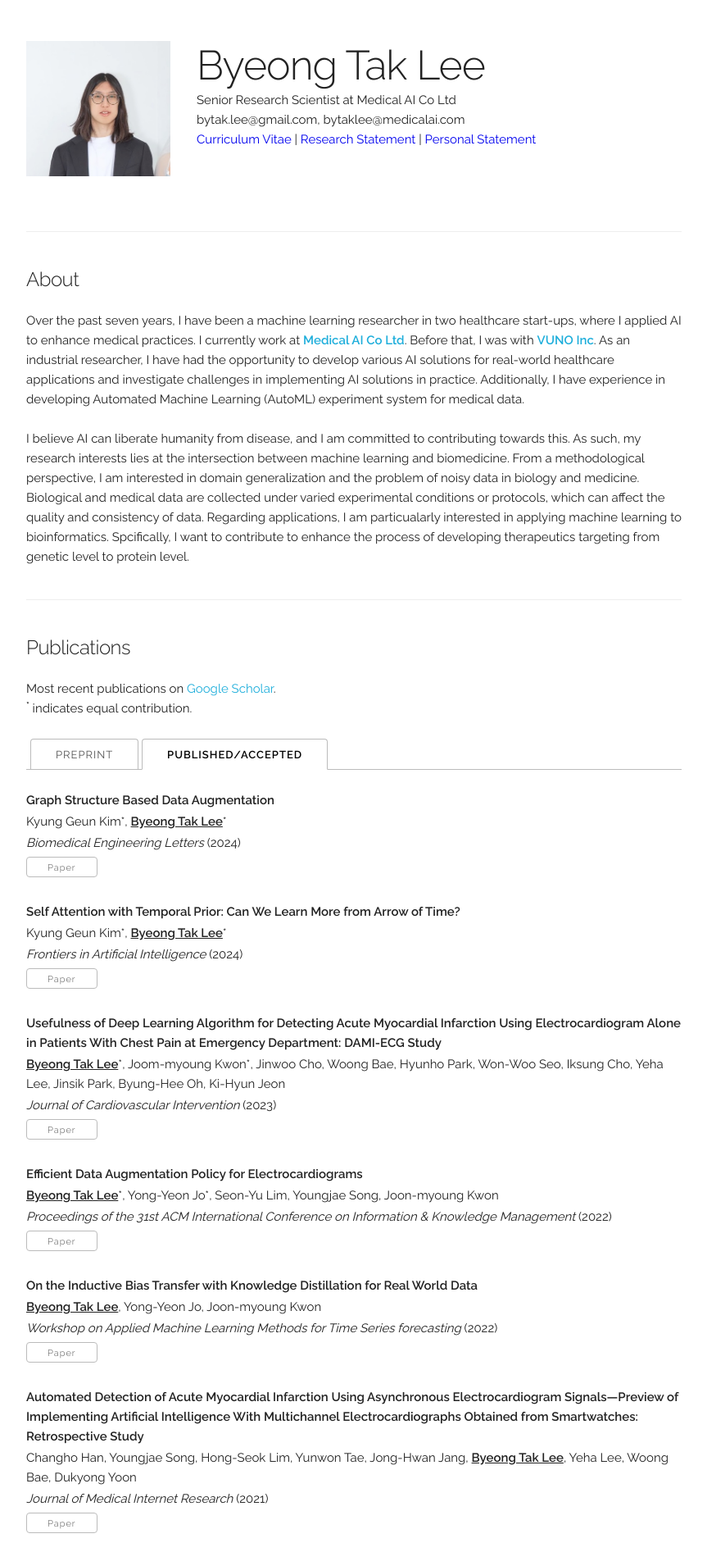
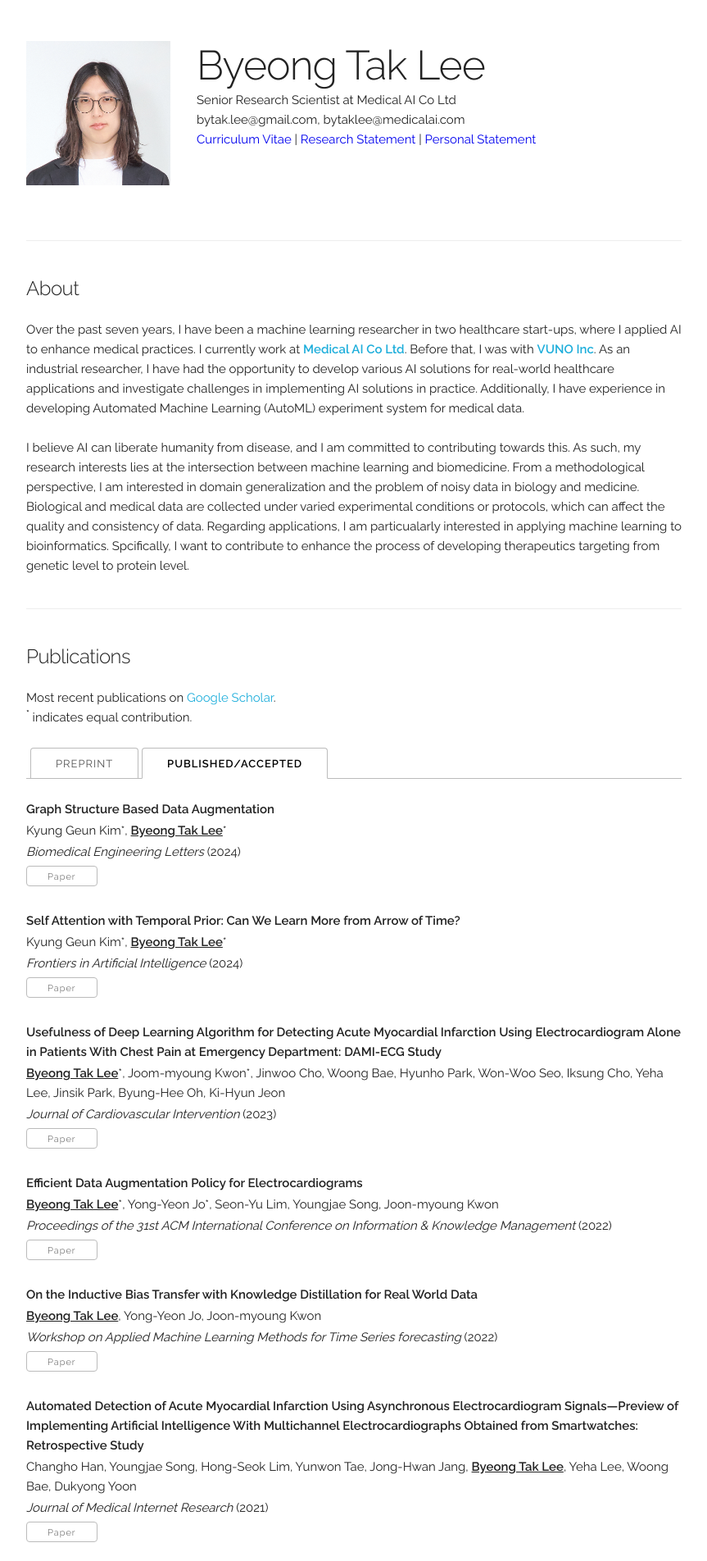
Before and after one commit to byeongtak/byeongtak.github.io, a Jekyll site: the page built from index.html, in a window 1280 px wide. Shown: the top 1904 px of the page at 82% size, without its empty margins (208-1071 px from the left). Built offline with Jekyll 4.4.1, drawn with Linux system fonts in a browser that asks for light colours.

Commit message:
Update main_info.yaml

```diff
--- a/_data/main_info.yaml
+++ b/_data/main_info.yaml
@@ -1,7 +1,7 @@
 name: "Byeong Tak Lee"
 title: "Senior Research Scientist at Medical AI Co Ltd"
 email: "bytak.lee@gmail.com, bytaklee@medicalai.com"
-profile_pic: "/assets/profile-pics/profile.jpg"
+profile_pic: "/assets/profile-pics/Profile_240515-JINJIKOON-D-113087_0524.jpg"
 cv: "assets/cv/cv.pdf"
 research_statement: "assets/statement/research_statement.pdf"
 personal_statement: "assets/statement/personal_statement.pdf"
```
